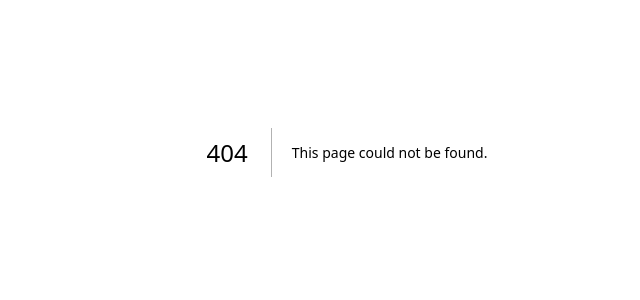
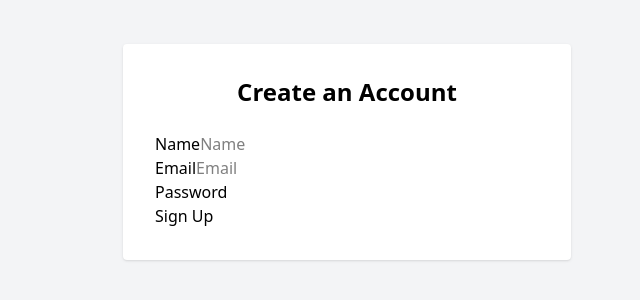
Before and after one commit to sistematico/nextjs-simple-auth, a Next.js app: page /cadastro in a window 1280 px wide. Before the commit this address had no page. Shown: the part 248-548 px from the top of the page, without its empty margins (293-933 px from the left). Built offline with nearby package versions, Linux system fonts and the light colour scheme.

Commit message:
feat: implement authentication pages and database schema with drizzle-orm

```diff
--- a/biome.json
+++ b/biome.json
@@ -22,7 +22,8 @@
         "noUnknownAtRules": "off"
       },
       "style": {
-        "useImportType": "off"
+        "useImportType": "off",
+        "noNonNullAssertion": "off"
       }
     },
     "domains": {
--- /dev/null
+++ b/drizzle.config.ts
@@ -0,0 +1,11 @@
+import 'dotenv/config';
+import { defineConfig } from 'drizzle-kit';
+
+export default defineConfig({
+  out: './drizzle',
+  schema: './src/db/schema.ts',
+  dialect: 'sqlite',
+  dbCredentials: {
+    url: process.env.DB_FILE_NAME!,
+  },
+});
--- /dev/null
+++ b/src/app/(auth)/cadastro/page.tsx
@@ -0,0 +1,12 @@
+import SignupForm from "@/components/auth/SignupForm";
+
+export default function CadastroPage() {
+  return (
+    <div className="min-h-screen flex items-center justify-center bg-gray-100">
+      <div className="w-full max-w-md p-8 space-y-6 bg-white rounded shadow">
+        <h2 className="text-2xl font-bold text-center">Create an Account</h2>
+        <SignupForm />
+      </div>
+    </div>
+  );
+}
--- /dev/null
+++ b/src/app/(auth)/entrar/page.tsx
@@ -0,0 +1,12 @@
+import SignupForm from "@/components/auth/SignupForm";
+
+export default function CadastroPage() {
+  return (
+    <div className="min-h-screen flex items-center justify-center bg-gray-100">
+      <div className="w-full max-w-md p-8 space-y-6 bg-white rounded shadow">
+        <h2 className="text-2xl font-bold text-center">Create an Account</h2>
+        <SignupForm />
+      </div>
+    </div>
+  );
+}
--- a/src/app/page.tsx
+++ b/src/app/page.tsx
@@ -1,7 +1,11 @@
+import Link from 'next/link';
+
 export default function Home() {
   return (
     <main>
       <div>Hello world!</div>
+      <Link href="/entrar">Entrar</Link>
+      <Link href="/cadastro">Cadastro</Link>
     </main>
   );
 }
--- /dev/null
+++ b/src/db/index.ts
@@ -0,0 +1,3 @@
+import { drizzle } from "drizzle-orm/bun-sqlite";
+
+export const db = drizzle(process.env.DB_FILE_NAME!);
--- /dev/null
+++ b/src/db/schema.ts
@@ -0,0 +1,8 @@
+import { int, sqliteTable, text } from "drizzle-orm/sqlite-core";
+
+export const users = sqliteTable("users", {
+  id: int().primaryKey({ autoIncrement: true }),
+  name: text().notNull(),
+  password: text().notNull(),
+  email: text().notNull().unique(),
+});
```
Also changed, not shown: package.json (+5 -4 lines), 1 other file (tests, documents, lock files or other folders).
